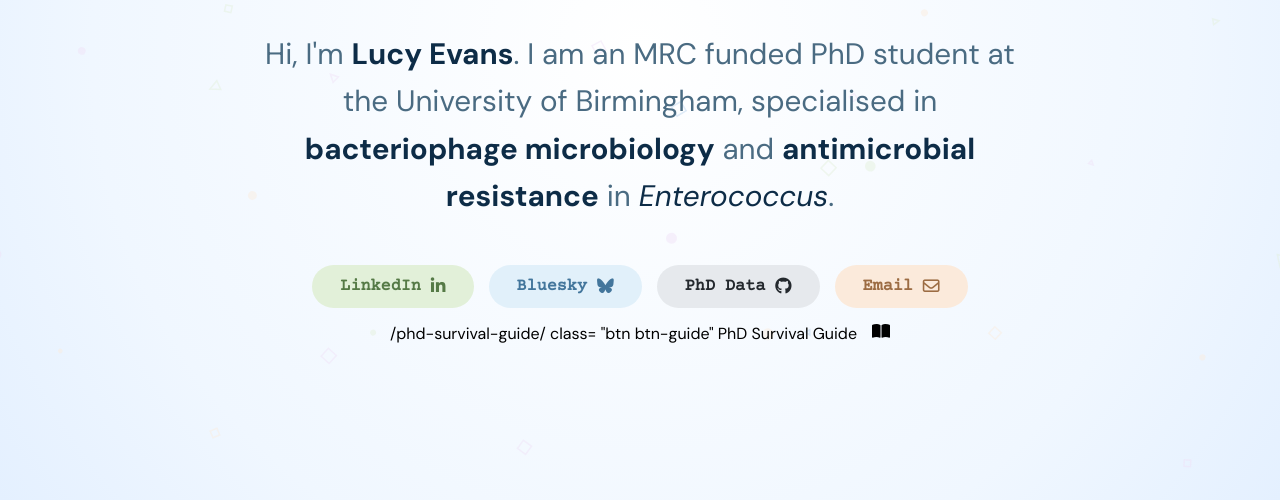
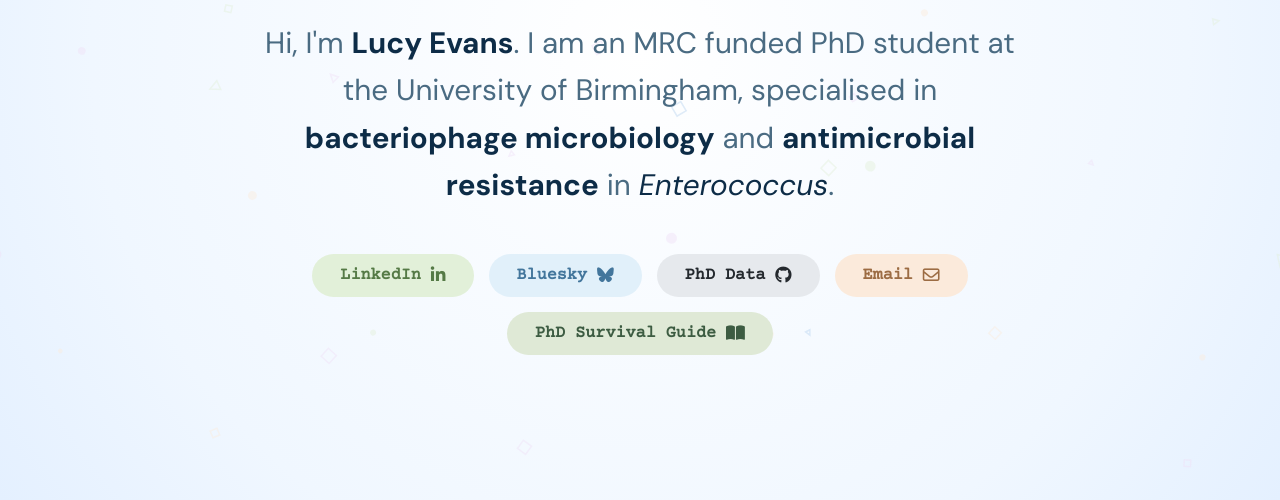
Before and after one commit to biolucy/home, a Jekyll site: the page index.html, which Jekyll copies as it is, in a window 1280 px wide, cut to the strip 400-900 px from the top of the page. Built offline with Jekyll 4.4.1, drawn with Linux system fonts in a browser that asks for light colours; nearby versions of some CDN libraries.

Commit message:
Attempted to fix button again

```diff
--- a/index.html
+++ b/index.html
@@ -48,8 +48,8 @@
                  class="btn btn-email">
                  Email <i class="fa-regular fa-envelope"></i>
             </a>
-            /phd-survival-guide/
-                class= "btn btn-guide"
+            <a href="https://biolucy.co.uk/phd-survival-guide/"
+                class= "btn btn-guide">
                 PhD Survival Guide <i class="fa-solid fa-book-open"></i>
             </a>
         </div>
```
